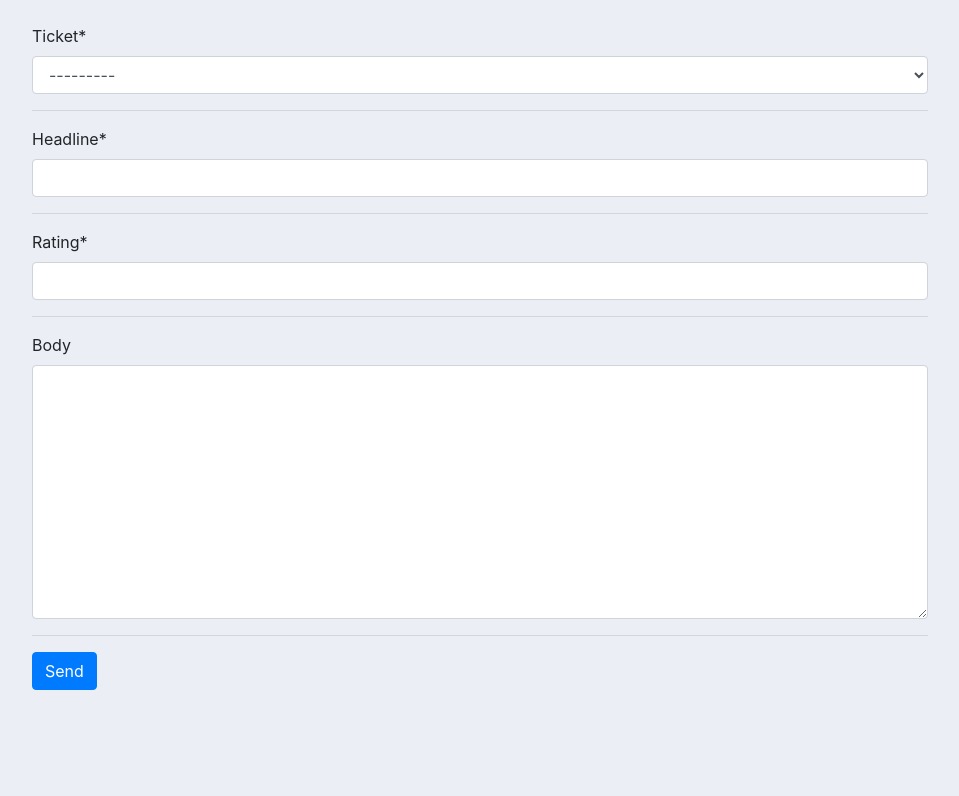
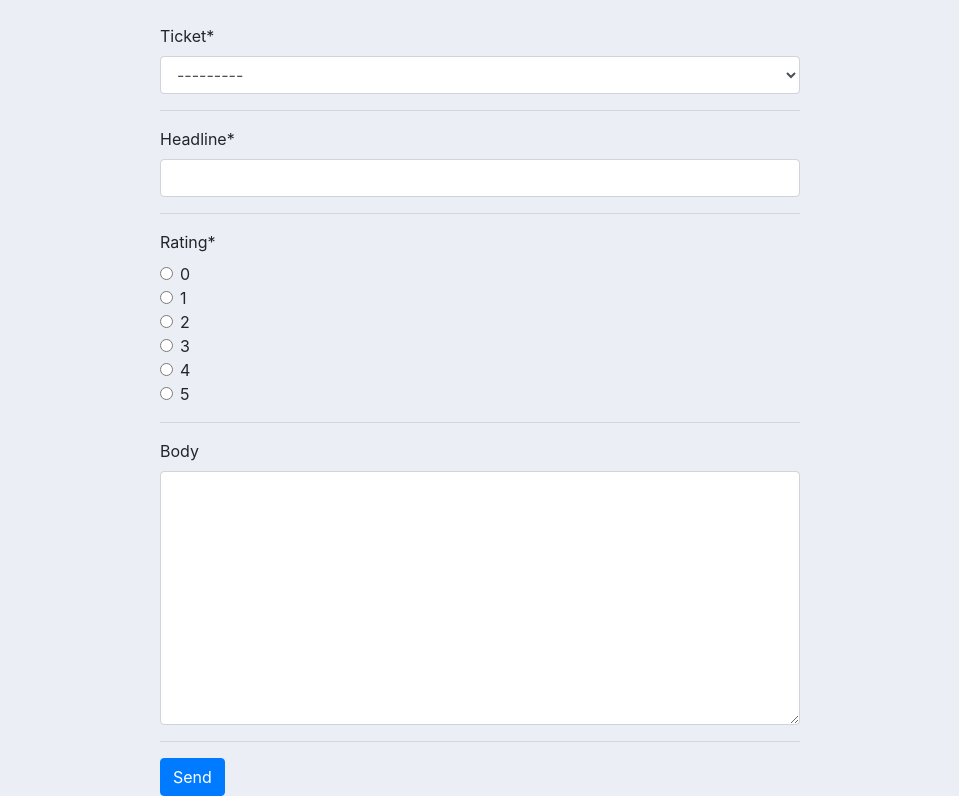
Before and after one commit to Alexandremerancienne/LITReview, a Django app: page /addreview/ in a window 1280 px wide. Shown: the part 61-857 px from the top of the page, without its empty margins (160-1119 px from the left). Before the commit the page ends 751 px from the top, so only its background shows below. Run offline with Django 3.2, Linux system fonts and the light colour scheme; data that the repository does not hold is empty; some libraries are stand-ins or nearby versions.

Commit message:
RadioSelect buttons added to rate review

```diff
--- a/accounts/templates/registration/login.html
+++ b/accounts/templates/registration/login.html
@@ -53,6 +53,10 @@
                   <div class="d-flex justify-content-center links">
                       Don't have an account? <a href="{% url 'register' %}" class="ml-2">Sign Up</a>
                   </div>
+              <div class="mt-4">
+                  <div class="d-flex justify-content-center links">
+                      <a href="{% url 'password_reset' %}" class="ml-2">Lost your password ?</a>
+                  </div>
 
               </div>
           </div>
--- a/blog/forms.py
+++ b/blog/forms.py
@@ -10,6 +10,15 @@ class NewTicketForm(ModelForm):
 
 
 class NewReviewForm(ModelForm):
+    RATING_CHOICE = (
+        ('0', '0'),
+        ('1', '1'),
+        ('2', '2'),
+        ('3', '3'),
+        ('4', '4'),
+        ('5', '5'),
+    )
+    rating = forms.ChoiceField(widget=forms.RadioSelect(), choices=RATING_CHOICE, label='Rating')
     class Meta:
         model = Review
         fields = ["ticket", "headline", "rating", "body"]
--- a/blog/models.py
+++ b/blog/models.py
@@ -1,3 +1,4 @@
+from django import forms
 from django.core.validators import MinValueValidator, MaxValueValidator
 from django.conf import settings
 from django.db import models
--- a/blog/templates/blog/community.html
+++ b/blog/templates/blog/community.html
@@ -18,8 +18,8 @@
 {% for relation in new_relations %}
     <div class="users-list">{{ relation.followed_user.username }}
     <form action="{% url 'unfollow_user' relation.followed_user.id %}" method="POST" >
-    {% csrf_token %}
-    <input class="btn btn-danger" type="submit" value="Unfollow" />
+        <input class="btn btn-danger" type="submit" value="Unfollow" />
+        {% csrf_token %}
     </form></div>
 {% endfor %}
 
--- a/static/css/accounts_homepage.css
+++ b/static/css/accounts_homepage.css
@@ -16,6 +16,7 @@ form{
     margin-left:40px;
     font-size:1.2em;
 }
+
 
 .user_review{
     position:relative;
--- a/static/css/blog.css
+++ b/static/css/blog.css
@@ -3,7 +3,7 @@ body{
 }
 
 form {
-    width: 70%;
+    width: 50%;
     margin:auto;
 }
 
@@ -18,10 +18,9 @@ h4{
 }
 
 .users-list{
-    width:70%;
+    width:10%;
     margin:auto;
     text-align:center;
-    border:0.5px solid;
 }
 
 .delete-buttons{
```
Also changed, not shown: accounts/templates/registration/password_reset_complete.html (renamed from accounts/templates/accounts/password_reset_complete.html), accounts/templates/registration/password_reset_confirm.html (renamed from accounts/templates/accounts/password_reset_confirm.html), accounts/templates/registration/password_reset_done.html (line endings or trailing spaces), accounts/templates/registration/password_reset_email.html (renamed from accounts/templates/accounts/password_reset_email.html), accounts/templates/registration/password_reset_form.html (renamed from accounts/templates/accounts/password_reset_form.html).
